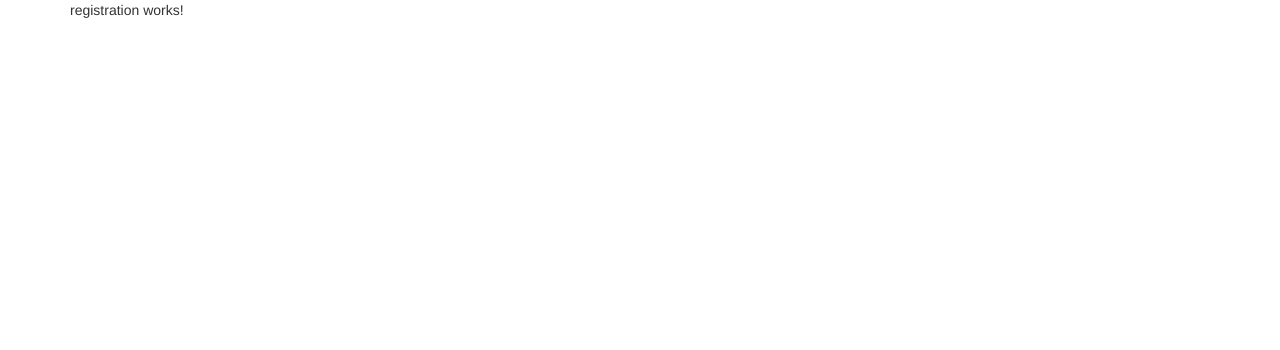
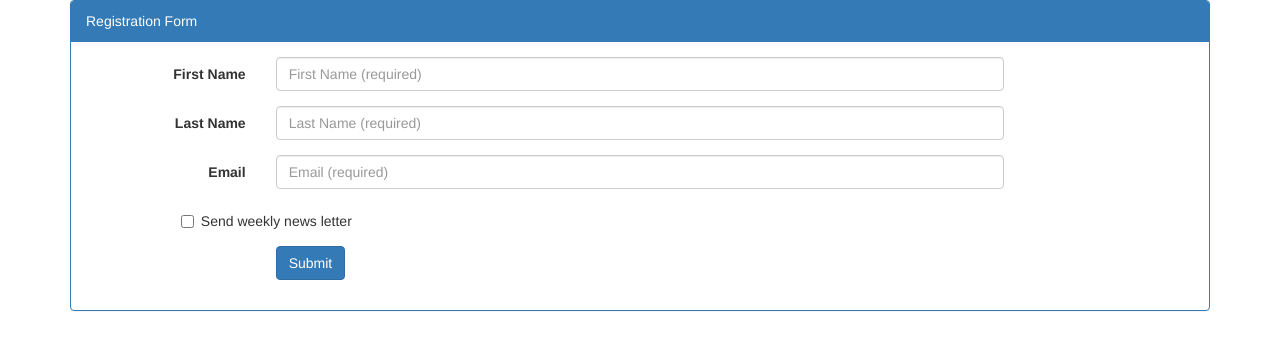
Before and after one commit to andymk/angular-forms, an Angular app: page / in a window 1280 px wide. Shown: the top 350 px of the page. Built offline with nearby package versions, Linux system fonts and the light colour scheme.

Commit message:
registration form layout created

```diff
--- a/src/app/components/registration/registration.component.css
+++ b/src/app/components/registration/registration.component.css
@@ -0,0 +1 @@
+.app-registration { margin-top:10px;}
--- a/src/app/components/registration/registration.component.html
+++ b/src/app/components/registration/registration.component.html
@@ -1,3 +1,68 @@
-<p>
-  registration works!
-</p>
+<div class="panel panel-primary">
+
+  <div class="panel-heading">
+    Registration Form
+  </div>
+
+  <div class="panel-body">
+
+      <form class="form-horizontal">
+
+          <fieldset>
+
+              <div class="form-group">
+
+                  <label class="col-md-2 control-label" for="firstName">First Name</label>
+
+                  <div class="col-md-8">
+                    <input id="firstName" class="form-control" type="text" placeholder="First Name (required)"/>
+                  </div>
+              </div>
+
+              <div class="form-group">
+
+                <label class="col-md-2 control-label" for="lastName">Last Name</label>
+
+                <div class="col-md-8">
+                  <input id="lastName" class="form-control" type="text" placeholder="Last Name (required)"/>
+                </div>
+            </div>
+
+            <div class="form-group">
+
+              <label class="col-md-2 control-label" for="email">Email</label>
+
+              <div class="col-md-8">
+                <input id="email" class="form-control" type="email" placeholder="Email (required)"/>
+              </div>
+          </div>
+
+          <div class="form-group">
+            <div class="col-md-offset-1 col-md-8 checkbox" >
+                <label>
+                    <input id="sendNewsLetter"
+                           type="checkbox" >
+                    Send weekly news letter
+                </label>
+            </div>
+        </div>
+
+        <div class="form-group">
+
+          <div class="col-md-4 col-md-offset-2">
+              <span>
+                  <button class="btn btn-primary"
+                          type="submit">
+                      Submit
+                  </button>
+              </span>
+
+            </div>
+        </div>
+
+      </fieldset>
+
+    </form>
+
+  </div>
+</div>
```
